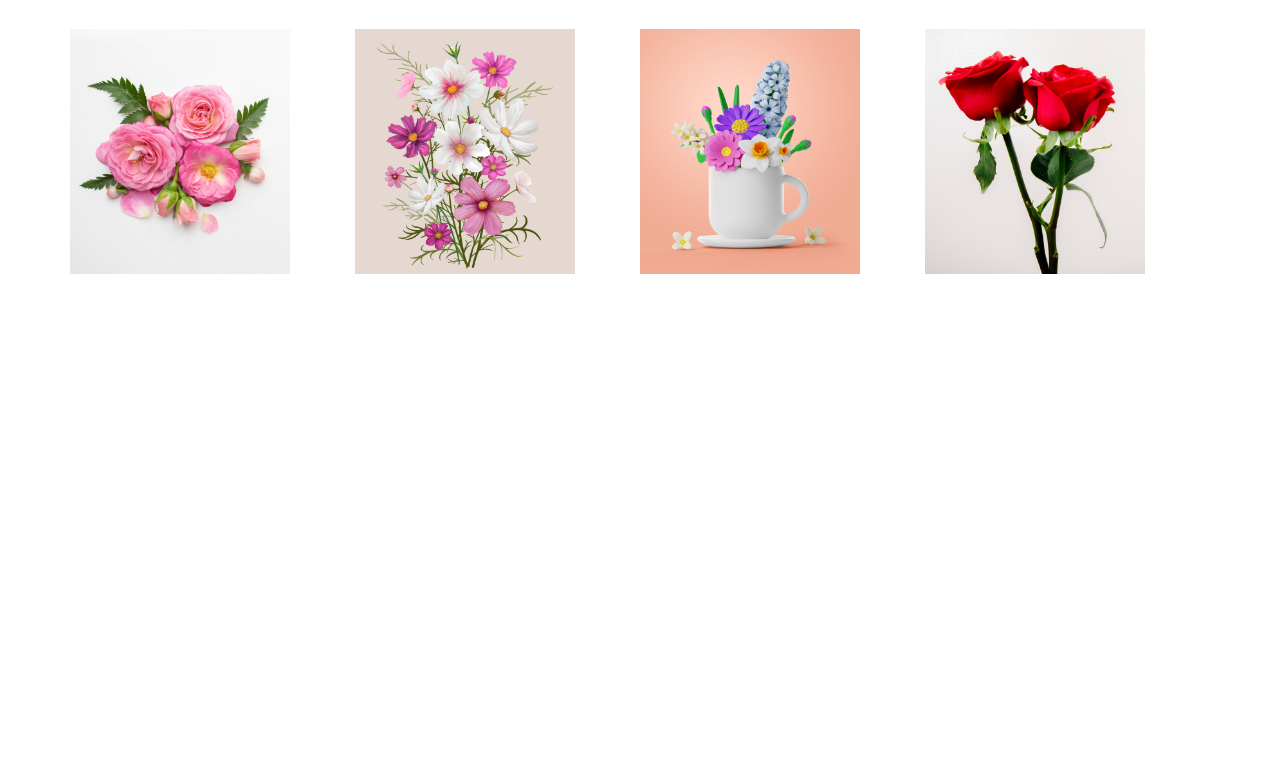
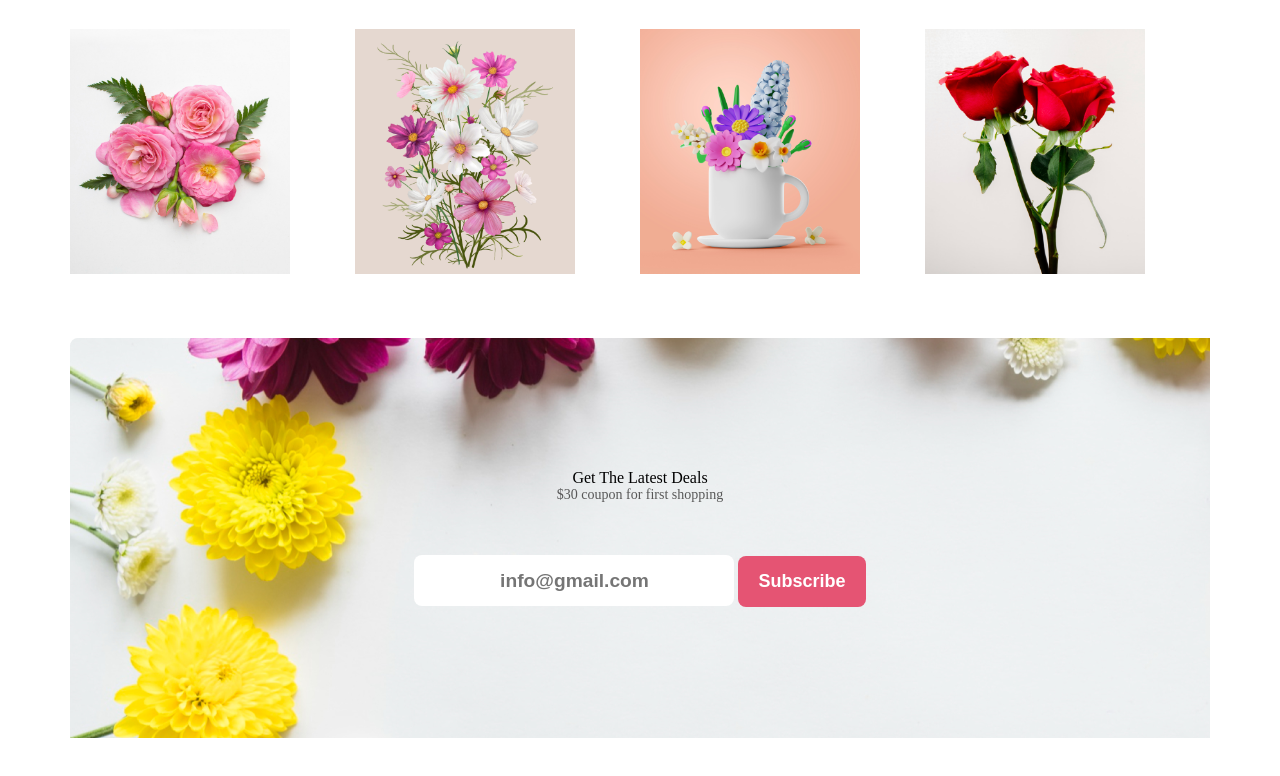
Before and after one commit to arjsabbir88/Sun-flower-shop, a plain HTML site: page index.html in a window 1280 px wide. Shown: the part 2127-2903 px from the top of the page. Before the commit the page ends 2465 px from the top, so only its background shows below. Drawn offline with Linux system fonts and the light colour scheme.

Commit message:
added search section

```diff
--- a/index.html
+++ b/index.html
@@ -117,6 +117,21 @@
                 </div>
             </div>
         </section>
+
+        <section>
+            <div class="section-bg">
+                <div class="get-deal">
+                    <h class="deal-title">Get The Latest Deals</h>
+                    <p class="content-description">
+                        $30 coupon for first shopping
+                    </p>
+                </div>
+                <div class="search-part">
+                    <input type="email" placeholder="info@gmail.com">
+                    <button class="btn-primary">Subscribe</button>
+                </div>
+            </div>
+        </section>
     </main>
 </body>
 </html>
--- a/style.css
+++ b/style.css
@@ -156,6 +156,38 @@ ul li a{
     height: 245px;
     width: 220px;
 }
+
+.section-bg{
+    max-width: 1140px;
+    margin: 4rem auto;
+    background-image: url(Rectangle\ 9.png);
+    height: 400px;
+    display: flex;
+    justify-content: center;
+    align-items: center;
+    flex-direction: column;
+}
+.get-deal{
+    text-align: center;
+    margin-bottom: 2rem;
+}
+.search-part input{
+    height: 3.2rem;
+    width: 20rem;
+    border: none;
+    border-radius: 8px;
+    outline: none;
+    font-size: 1.2rem;
+    text-align: center;
+    color: #E55473;
+    font-weight: 600;
+}
+.search-part input::placeholder{
+    text-align: center;
+}
+.search-part input:focus{
+    outline: 2px solid #E55473;
+}
 /* lets make it responsive */
 
 @media screen and (max-width: 576px) {
```
Also changed, not shown: Rectangle 9.png (added).
